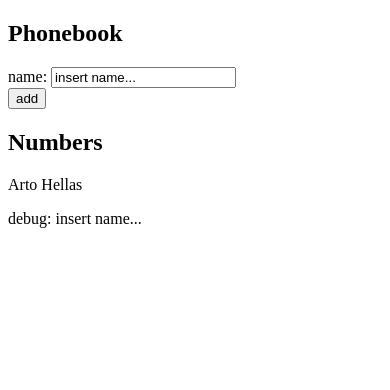
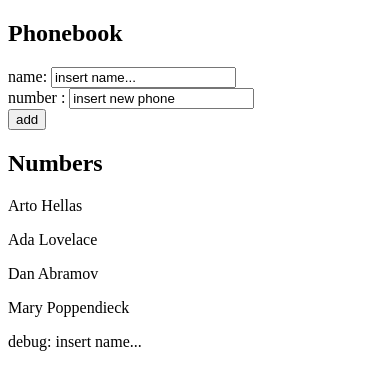
Before and after one commit to Juanpcs13683/React_Part2, a React (Create React App) app in the folder phonebook/: page / in a window 390 px wide. Shown: the top 390 px of the page. Built offline with nearby package versions, Linux system fonts and the light colour scheme.

Commit message:
Phonebook step3 done
input for number phone added and inserted into the object persons with its own id.

```diff
--- a/phonebook/src/App.js
+++ b/phonebook/src/App.js
@@ -2,15 +2,21 @@ import { useState } from 'react'
 
 const App = () => {
   const [persons, setPersons] = useState([
-    { name: 'Arto Hellas' }
+    { name: 'Arto Hellas', number: '040-123456', id: 1 },
+    { name: 'Ada Lovelace', number: '39-44-5323523', id: 2 },
+    { name: 'Dan Abramov', number: '12-43-234345', id: 3 },
+    { name: 'Mary Poppendieck', number: '39-23-6423122', id: 4 }
   ])
   const [newName, setNewName] = useState('insert name...')
+  const [newPhone, setNewPhone] = useState('insert new phone')
 
  const addperson = (event) => {
   event.preventDefault()
 
   const personObject = {
-    name:newName
+    name:newName,
+    phone:newPhone,
+    id:persons.length+1
   }
 
   // this iteration let us figure out if the array 'persons' has already same value input in it
@@ -32,11 +38,16 @@ const App = () => {
 
  }
 
- //console.log(persons)
+ console.log(persons)
 
   const handlePersonChange = (event) => {
     //console.log(event.target.value)
     setNewName(event.target.value)
+
+  }
+
+  const handlePhoneChange = (event) => {
+    setNewPhone(event.target.value)
   }
 
 
@@ -50,6 +61,9 @@ const App = () => {
           name: <input value={newName} onChange={handlePersonChange} />
         </div>
         <div>
+          number : <input value={newPhone}  onChange={handlePhoneChange}/>
+        </div>
+        <div>
           <button type="submit">add</button>
         </div>
       </form>
```
